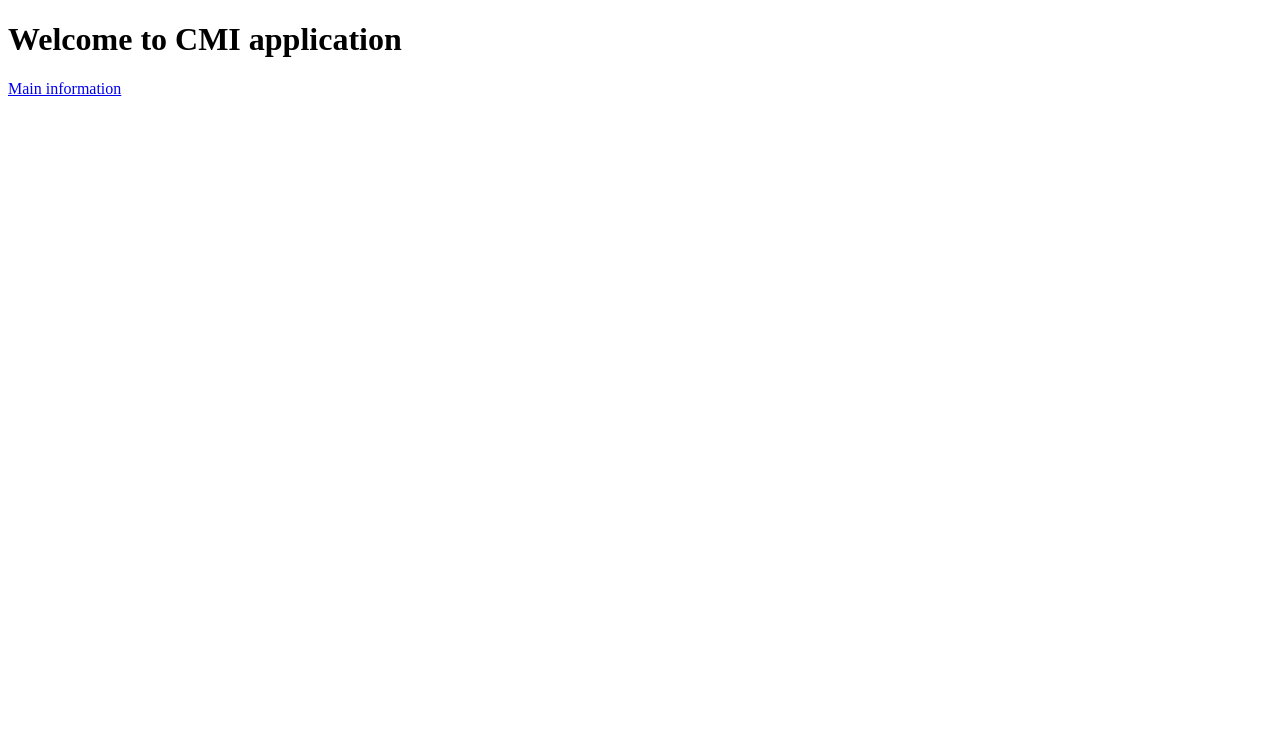
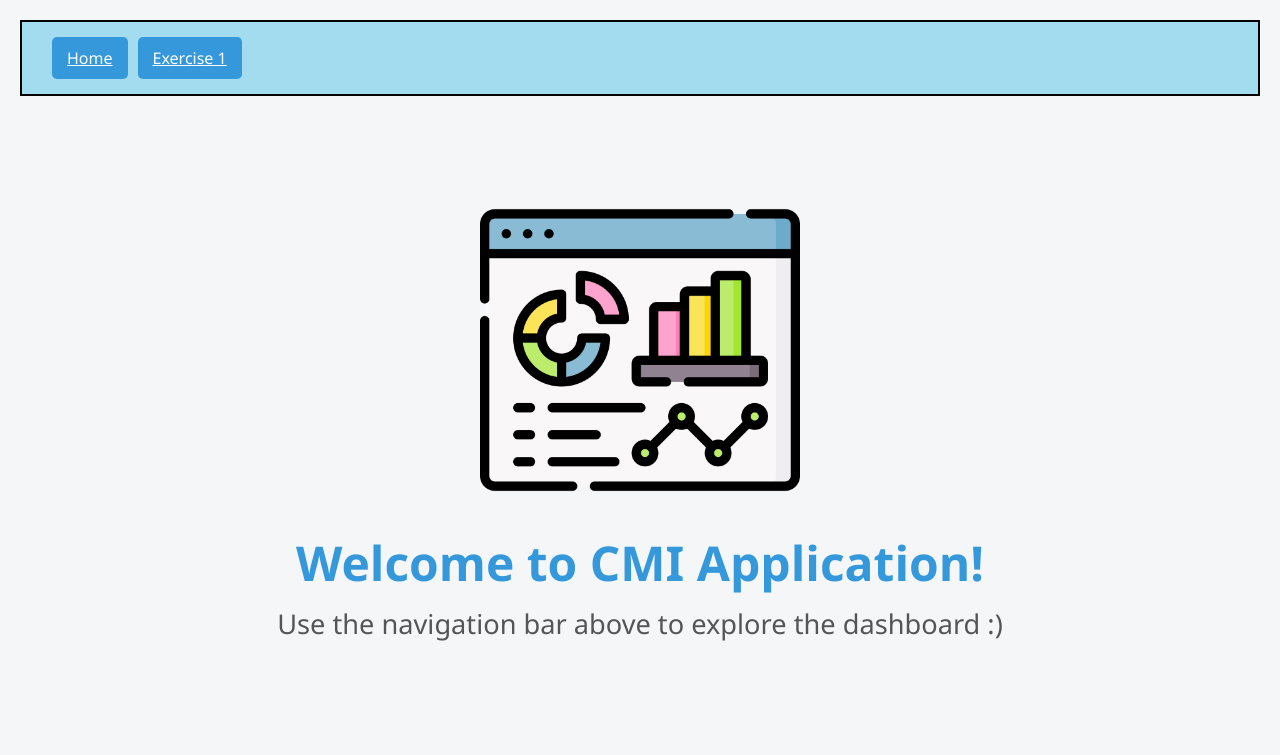
Before and after one commit to Astharot15/Practica2_SI, a Flask app: page / in a window 1280 px wide. Shown: the top 755 px of the page. Run offline with Flask 3, Linux system fonts and the light colour scheme.

Commit message:
Creación style.css
style.css creado con clases diferenciadas para llamarlas desde las vistas y creación de barra de navegación con botones a las vistas

```diff
--- /dev/null
+++ b/static/styles.css
@@ -0,0 +1,91 @@
+* {
+    margin: 0;
+    padding: 0;
+    box-sizing: border-box;
+}
+
+body {
+    font-family: 'Segoe UI', Tahoma, Geneva, Verdana, sans-serif;
+    background-color: #f4f6f8;
+    color: #333;
+    padding: 20px;
+}
+
+.container {
+    max-width: 1200px;
+    margin: auto;
+    padding: 30px;
+    background-color: #fff;
+    border-radius: 10px;
+    box-shadow: 0 2px 8px rgba(0, 0, 0, 0.1);
+}
+
+/* Títulos */
+h1, h2, h3 {
+    color: #2c3e50;
+    margin-bottom: 20px;
+}
+
+/* Título principal de portada */
+.welcome-title {
+    font-size: 3.0rem;
+    font-weight: bold;
+    color: #3498db;
+    margin-bottom: 10px;
+}
+
+/* Subtítulo de portada */
+.welcome-subtitle {
+    font-size: 1.7rem;
+    color: #555;
+}
+
+/* Barra dw navegación */
+.navbar {
+    background-color: #a3dcef;
+    padding: 15px 30px;
+    border: 2px solid black;
+    display: flex;
+    gap: 10px;
+}
+
+.centered-content {
+    display: flex;
+    flex-direction: column;
+    align-items: center;
+    justify-content: center;
+    height: 80vh;
+    text-align: center;
+}
+
+button, .btn {
+    padding: 10px 15px;
+    border: none;
+    background-color: #3498db;
+    color: white;
+    border-radius: 5px;
+    cursor: pointer;
+    transition: 0.3s;
+}
+
+button:hover, .btn:hover {
+    background-color: #2980b9;
+}
+
+/* Icono */
+.dashboard-icon {
+    width: 320px;
+    height: auto;
+    margin-bottom: 20px;
+}
+
+.section {
+    margin-bottom: 40px;
+}
+
+/* Responsivo */
+@media (max-width: 768px) {
+    .container {
+        padding: 15px;
+    }
+}
--- a/templates/index.html
+++ b/templates/index.html
@@ -1,11 +1,21 @@
 <!DOCTYPE html>
 <html>
-    <head>
-        <title>CMI</title>
-    </head>
-    <body>
-        <h1>Welcome to CMI application</h1>
+<head>
+    <title>CMI</title>
+    <link rel="stylesheet" href="{{ url_for('static', filename='styles.css') }}">
+</head>
+<body>
 
-        <a href="exercise1">Main information</a>
-    </body>
+    <nav class="navbar">
+        <a href="{{ url_for('index') }}" class="btn">Home</a>
+        <a href="{{ url_for('exercise1') }}" class="btn">Exercise 1</a>
+    </nav>
+
+    <div class="centered-content">
+        <img src="{{ url_for('static', filename='images/dashboard-icon.png') }}" alt="Dashboard Icon" class="dashboard-icon">
+        <h1 class="welcome-title">Welcome to CMI Application!</h1>
+        <p class="welcome-subtitle">Use the navigation bar above to explore the dashboard :)</p>
+    </div>
+
+</body>
 </html>
```
Also changed, not shown: templates/exercise1.html (+13 -0 lines), static/images/dashboard-icon.png (added), templates/static/styles.css (deleted).
